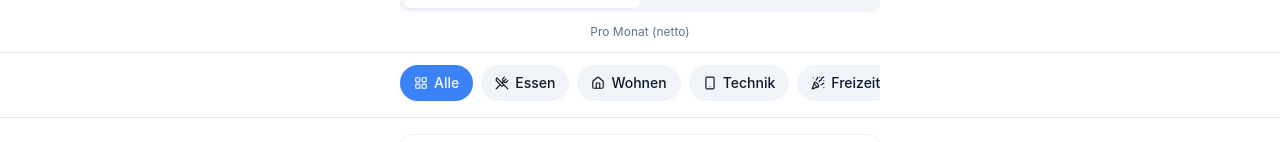
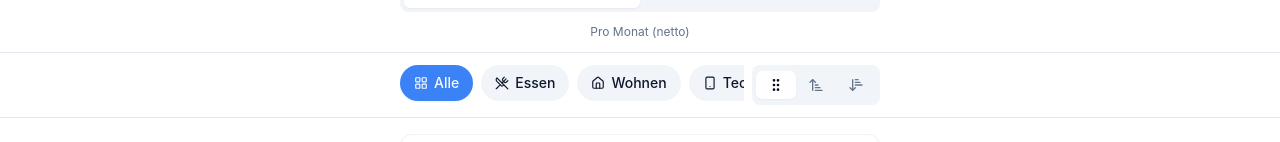
Before and after one commit to VibeFTW/salary-perspective, a React (Vite) app: page / in a window 1280 px wide. Shown: the part 192-334 px from the top of the page. Built offline with nearby package versions, Linux system fonts and the light colour scheme; the HTML template or start-up script is replaced by a standard one.

Commit message:
Add sort toggle for item list (default, ascending, descending)

```diff
--- a/src/components/ItemList.tsx
+++ b/src/components/ItemList.tsx
@@ -5,6 +5,7 @@ export function ItemList() {
   const items = useStore((s) => s.items)
   const activeCategory = useStore((s) => s.activeCategory)
   const salary = useStore((s) => s.salary)
+  const sortMode = useStore((s) => s.sortMode)
 
   const filtered =
     activeCategory === 'alle'
@@ -12,7 +13,12 @@ export function ItemList() {
       : items.filter((item) => item.category === activeCategory)
 
   // Use toSorted() for immutability — avoids mutating original array (js-tosorted-immutable)
-  const sorted = filtered.toSorted((a, b) => a.sortOrder - b.sortOrder)
+  // Sorting by price is equivalent to sorting by percentage/work-time (same salary divisor)
+  const sorted = filtered.toSorted((a, b) => {
+    if (sortMode === 'asc') return a.price - b.price
+    if (sortMode === 'desc') return b.price - a.price
+    return a.sortOrder - b.sortOrder
+  })
 
   if (salary <= 0) {
     return (
--- /dev/null
+++ b/src/components/SortToggle.tsx
@@ -0,0 +1,29 @@
+import { ToggleGroup, ToggleGroupItem } from '@/components/ui/toggle-group'
+import { useStore } from '@/store/useStore'
+import { SortMode } from '@/types'
+import { ArrowDownNarrowWide, ArrowUpNarrowWide, GripVertical } from 'lucide-react'
+
+export function SortToggle() {
+  const sortMode = useStore((s) => s.sortMode)
+  const setSortMode = useStore((s) => s.setSortMode)
+
+  return (
+    <ToggleGroup
+      type="single"
+      value={sortMode}
+      onValueChange={(value) => {
+        if (value) setSortMode(value as SortMode)
+      }}
+    >
+      <ToggleGroupItem value="default" aria-label="Standard-Sortierung">
+        <GripVertical className="h-4 w-4" />
+      </ToggleGroupItem>
+      <ToggleGroupItem value="asc" aria-label="Aufsteigend sortieren">
+        <ArrowUpNarrowWide className="h-4 w-4" />
+      </ToggleGroupItem>
+      <ToggleGroupItem value="desc" aria-label="Absteigend sortieren">
+        <ArrowDownNarrowWide className="h-4 w-4" />
+      </ToggleGroupItem>
+    </ToggleGroup>
+  )
+}
--- a/src/pages/HomePage.tsx
+++ b/src/pages/HomePage.tsx
@@ -1,5 +1,6 @@
 import { SalaryInput } from '@/components/SalaryInput'
 import { CategoryFilter } from '@/components/CategoryFilter'
+import { SortToggle } from '@/components/SortToggle'
 import { ItemList } from '@/components/ItemList'
 import { Percent } from 'lucide-react'
 
@@ -19,10 +20,15 @@ export function HomePage() {
         </div>
       </header>
 
-      {/* Category filter */}
+      {/* Category filter + sort */}
       <div className="sticky top-[calc(var(--header-h,220px))] z-20 border-b bg-background/95 backdrop-blur">
         <div className="mx-auto max-w-lg px-4 py-3">
-          <CategoryFilter />
+          <div className="flex items-center gap-2">
+            <div className="flex-1 min-w-0 overflow-x-auto scrollbar-hide">
+              <CategoryFilter />
+            </div>
+            <SortToggle />
+          </div>
         </div>
       </div>
 
--- a/src/store/useStore.ts
+++ b/src/store/useStore.ts
@@ -1,6 +1,6 @@
 import { create } from 'zustand'
 import { persist } from 'zustand/middleware'
-import { Item, SalaryMode, Category } from '@/types'
+import { Item, SalaryMode, SortMode, Category } from '@/types'
 import { defaultItems } from '@/data/defaultItems'
 
 interface AppState {
@@ -9,11 +9,13 @@ interface AppState {
   hoursPerWeek: number
   items: Item[]
   activeCategory: Category | 'alle'
+  sortMode: SortMode
 
   setSalary: (salary: number) => void
   setSalaryMode: (mode: SalaryMode) => void
   setHoursPerWeek: (hours: number) => void
   setActiveCategory: (category: Category | 'alle') => void
+  setSortMode: (sortMode: SortMode) => void
   addItem: (item: Omit<Item, 'id' | 'sortOrder'>) => void
   updateItem: (id: string, updates: Partial<Omit<Item, 'id'>>) => void
   deleteItem: (id: string) => void
@@ -28,11 +30,13 @@ export const useStore = create<AppState>()(
       hoursPerWeek: 40,
       items: defaultItems,
       activeCategory: 'alle',
+      sortMode: 'default',
 
       setSalary: (salary) => set({ salary }),
       setSalaryMode: (salaryMode) => set({ salaryMode }),
       setHoursPerWeek: (hoursPerWeek) => set({ hoursPerWeek }),
       setActiveCategory: (activeCategory) => set({ activeCategory }),
+      setSortMode: (sortMode) => set({ sortMode }),
 
       addItem: (item) =>
         set((state) => {
@@ -63,11 +67,14 @@ export const useStore = create<AppState>()(
     {
       name: 'salary-perspective-storage',
       // Version localStorage data for safe schema evolution (client-localstorage-schema)
-      version: 2,
+      version: 3,
       migrate: (persisted, version) => {
         const state = persisted as Record<string, unknown>
         if (version < 2) {
           state.hoursPerWeek = 40
+        }
+        if (version < 3) {
+          state.sortMode = 'default'
         }
         return state as AppState
       },
--- a/src/types/index.ts
+++ b/src/types/index.ts
@@ -10,6 +10,8 @@ export const CATEGORIES: { id: Category | 'alle'; label: string }[] = [
 
 export type SalaryMode = 'monthly' | 'yearly'
 
+export type SortMode = 'default' | 'asc' | 'desc'
+
 export interface Item {
   id: string
   name: string
```
